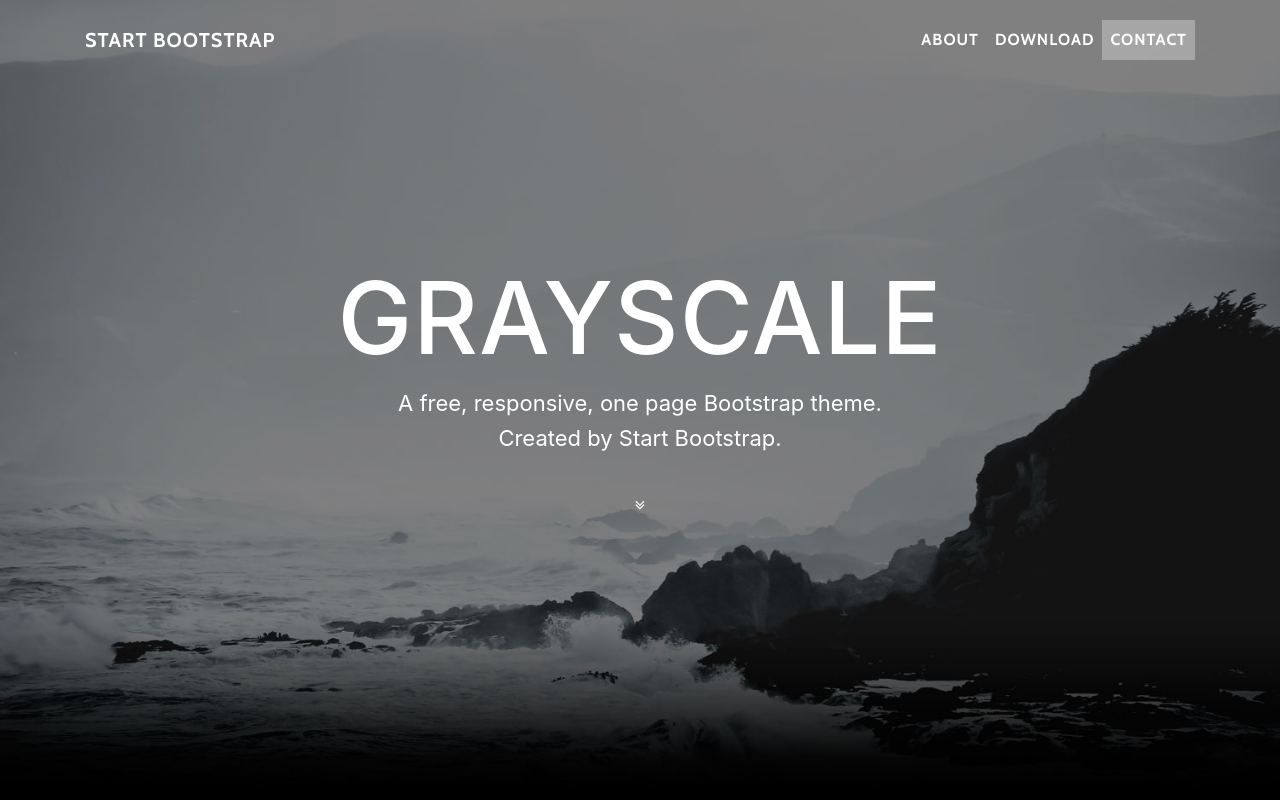
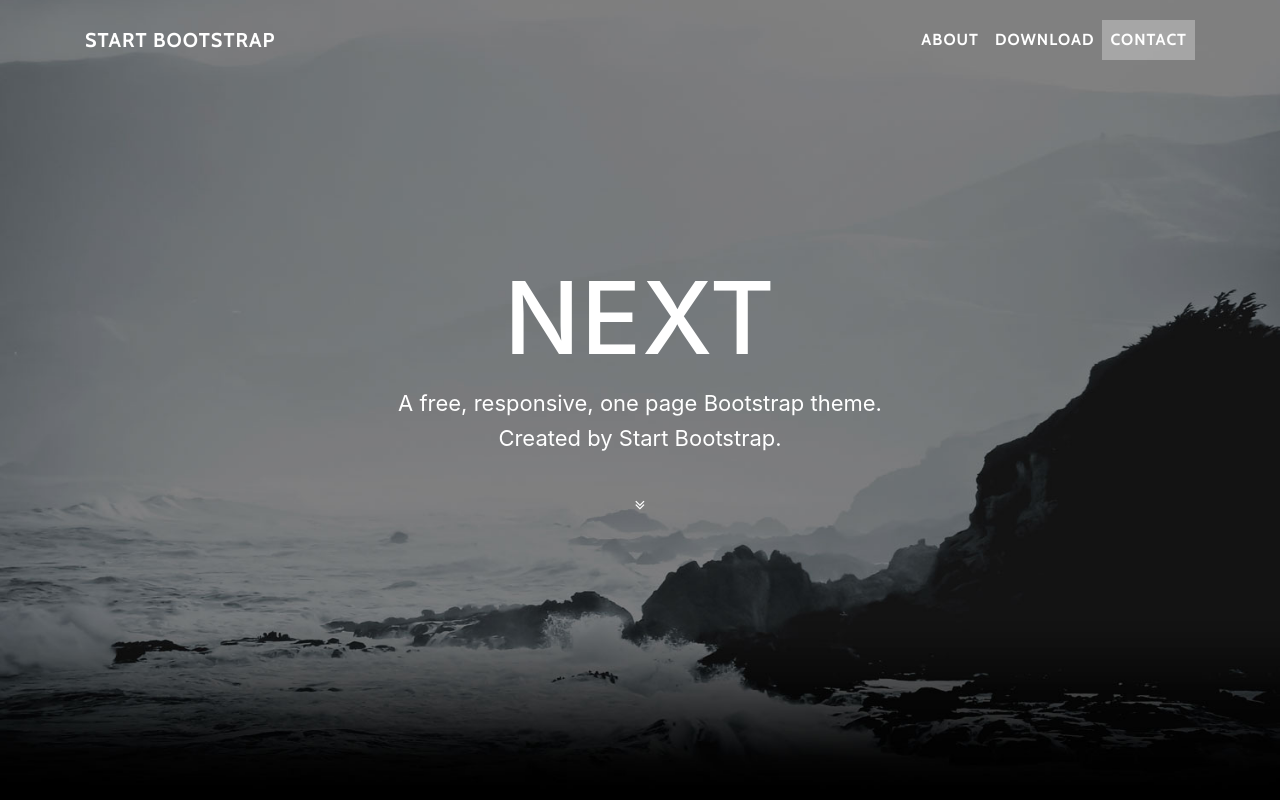
Before and after one commit to jamiefavaro/jamiefavaro.github.io, a website with bundled scripts: page index.html in a window 1280 px wide. Shown: the top 800 px of the page. Built offline with nearby package versions, Linux system fonts and the light colour scheme.

Commit message:
Changed title and header

```diff
--- a/index.html
+++ b/index.html
@@ -8,7 +8,7 @@
     <meta name="description" content="">
     <meta name="author" content="">
 
-    <title>Grayscale - Start Bootstrap Theme</title>
+    <title>NEXT: Needle EXchange Technology</title>
 
     <!-- Bootstrap core CSS -->
     <link href="vendor/bootstrap/css/bootstrap.min.css" rel="stylesheet">
@@ -55,7 +55,7 @@
         <div class="container">
           <div class="row">
             <div class="col-lg-8 mx-auto">
-              <h1 class="brand-heading">Grayscale</h1>
+              <h1 class="brand-heading">NEXT</h1>
               <p class="intro-text">A free, responsive, one page Bootstrap theme.
                 <br>Created by Start Bootstrap.</p>
               <a href="#about" class="btn btn-circle js-scroll-trigger">
```
